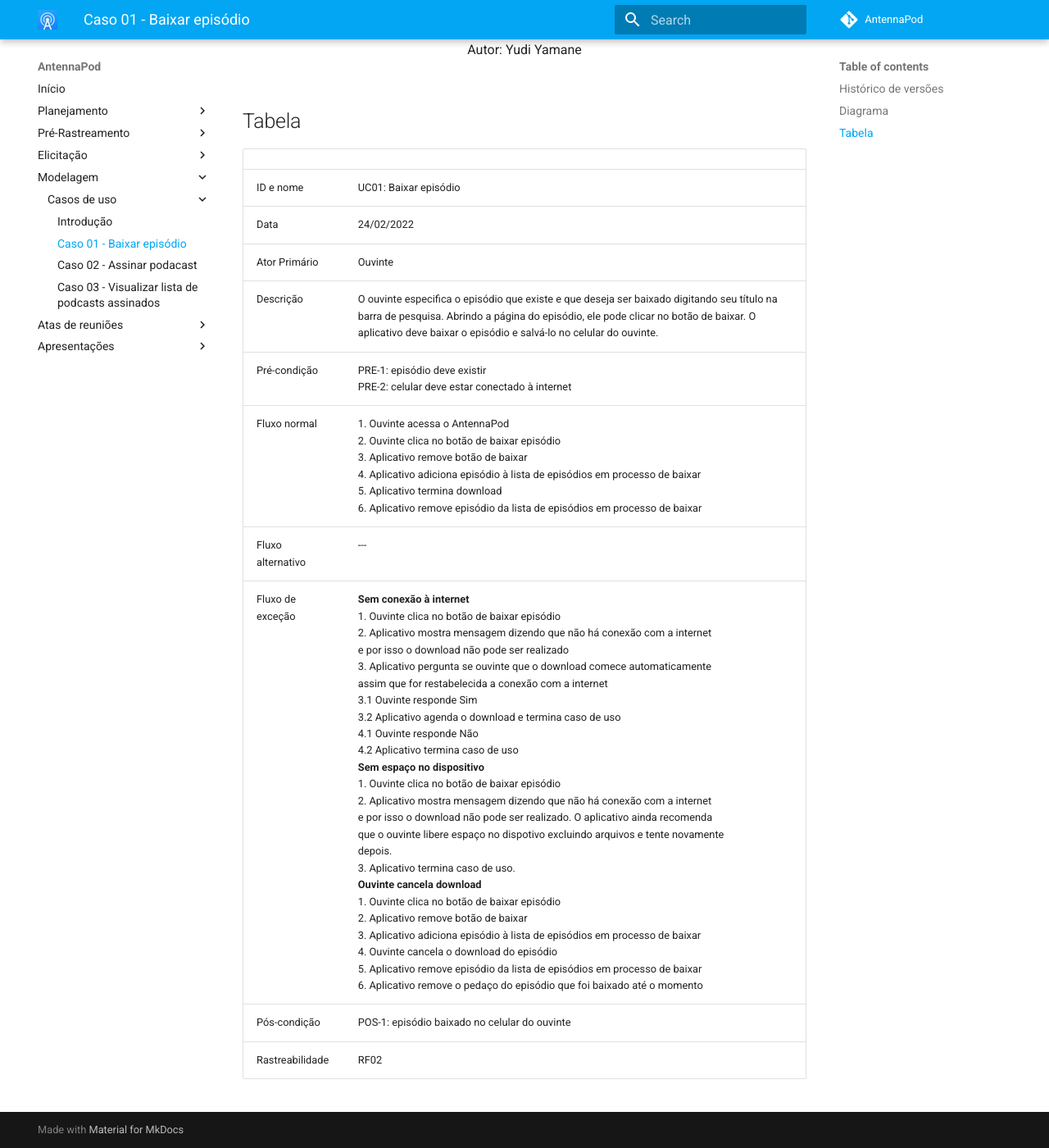
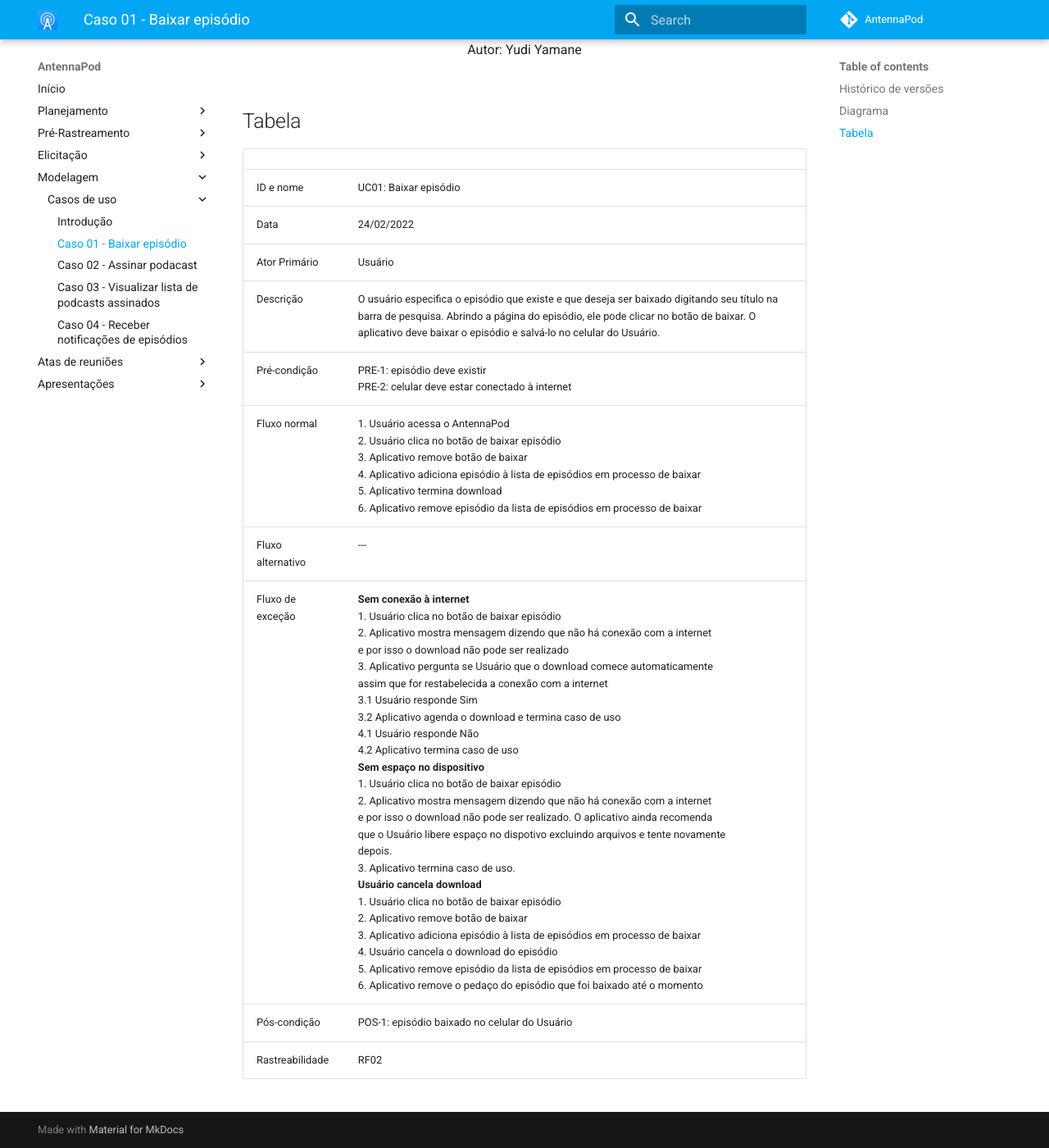
Before and after one commit to Requisitos-de-Software/2021.2-AntennaPod, an MkDocs documentation site: the page built from docs/modelagem/casosDeUso/uc01.md, in a window 1280 px wide and 1400 px high, scrolled down 802 px. Shown: the whole window at 82% size. Built offline with MkDocs 1.6.1 and Material for MkDocs 9.7.7, drawn with Linux system fonts in a browser that asks for light colours; comment, search, counter and statistics services are not loaded.

Commit message:
adicionado caso de uso e mais explicaçao na introduçao

```diff
--- a/docs/modelagem/casosDeUso/uc01.md
+++ b/docs/modelagem/casosDeUso/uc01.md
@@ -10,7 +10,7 @@
 
 ## Diagrama
 <figure markdown>
-  ![Heatmap](../../img/modelagem/uc01.png){ width="400" }
+  ![Caso de Uso 01: Baixar um episódio](../../img/modelagem/uc01.png){ width="400" }
   <figcaption> Diagrama caso de uso 01 </figcaption>
   Autor: Yudi Yamane
 </figure>
@@ -22,11 +22,11 @@
 | ----------------- | ----------------------------------------------------------------------------------------------------------------------------------------------------------------------------------------------------------------------------------------------------------------------------------------------------------------------------------------------------------------------------------------------------------------------------------------------------------------------------------------------------------------------------------------------------------------------------------------------------------------------------------------------------------------------------------------------------------------------------------------------------------------------------------------------------------------------------------------------------------------------------------------------------------------------------------------------------------------------------------------------------------------------------------------------------------------------------------------------------------------------------------------------------------------------------------------------------------------------------------------------------------------------------------------------------- |
 | ID e nome         | UC01: Baixar episódio                                                                                                                                                                                                                                                                                                                                                                                                                                                                                                                                                                                                                                                                                                                                                                                                                                                                                                                                                                                                                                                                                                                                                                                                                                                                                 |
 | Data              | 24/02/2022                                                                                                                                                                                                                                                                                                                                                                                                                                                                                                                                                                                                                                                                                                                                                                                                                                                                                                                                                                                                                                                                                                                                                                                                                                                                                            |
-| Ator Primário     | Ouvinte                                                                                                                                                                                                                                                                                                                                                                                                                                                                                                                                                                                                                                                                                                                                                                                                                                                                                                                                                                                                                                                                                                                                                                                                                                                                                               |
-| Descrição         | O ouvinte especifica o episódio que existe e que deseja ser baixado digitando seu título na barra de pesquisa. Abrindo a página do episódio, ele pode clicar no botão de baixar. O aplicativo deve baixar o episódio e salvá-lo no celular do ouvinte.                                                                                                                                                                                                                                                                                                                                                                                                                                                                                                                                                                                                                                                                                                                                                                                                                                                                                                                                                                                                                                                |
+| Ator Primário     | Usuário                                                                                                                                                                                                                                                                                                                                                                                                                                                                                                                                                                                                                                                                                                                                                                                                                                                                                                                                                                                                                                                                                                                                                                                                                                                                                               |
+| Descrição         | O usuário especifica o episódio que existe e que deseja ser baixado digitando seu título na barra de pesquisa. Abrindo a página do episódio, ele pode clicar no botão de baixar. O aplicativo deve baixar o episódio e salvá-lo no celular do Usuário.                                                                                                                                                                                                                                                                                                                                                                                                                                                                                                                                                                                                                                                                                                                                                                                                                                                                                                                                                                                                                                                |
 | Pré-condição      | PRE-1: episódio deve existir <br>  PRE-2: celular deve estar conectado à internet                                                                                                                                                                                                                                                                                                                                                                                                                                                                                                                                                                                                                                                                                                                                                                                                                                                                                                                                                                                                                                                                                                                                                                                                                     |
-| Fluxo normal      | 1. Ouvinte acessa o AntennaPod <br>2. Ouvinte clica no botão de baixar episódio  <br>3. Aplicativo remove botão de baixar  <br>4. Aplicativo adiciona episódio à lista de episódios em processo de baixar  <br>5. Aplicativo termina download  <br>6. Aplicativo remove episódio da lista de episódios em processo de baixar <br>                                                                                                                                                                                                                                                                                                                                                                                                                                                                                                                                                                                                                                                                                                                                                                                                                                                                                                                                                                     |
+| Fluxo normal      | 1. Usuário acessa o AntennaPod <br>2. Usuário clica no botão de baixar episódio  <br>3. Aplicativo remove botão de baixar  <br>4. Aplicativo adiciona episódio à lista de episódios em processo de baixar  <br>5. Aplicativo termina download  <br>6. Aplicativo remove episódio da lista de episódios em processo de baixar <br>                                                                                                                                                                                                                                                                                                                                                                                                                                                                                                                                                                                                                                                                                                                                                                                                                                                                                                                                                                     |
 | Fluxo alternativo | ---                                                                                                                                                                                                                                                                                                                                                                                                                                                                                                                                                                                                                                                                                                                                                                                                                                                                                                                                                                                                                                                                                                                                                                                                                                                                                                   |
-| Fluxo de exceção  | **Sem conexão à internet** <br> 1. Ouvinte clica no botão de baixar episódio <br> 2. Aplicativo mostra mensagem dizendo que não há conexão com a internet <br> e por isso o download não pode ser realizado <br> 3. Aplicativo pergunta se ouvinte que o download comece automaticamente <br> assim que for restabelecida a conexão com a internet <br> 3.1 Ouvinte responde Sim <br> 3.2 Aplicativo agenda o download e termina caso de uso <br> 4.1 Ouvinte responde Não <br> 4.2 Aplicativo termina caso de uso <br> **Sem espaço no dispositivo**<br> 1. Ouvinte clica no botão de baixar episódio <br> 2. Aplicativo mostra mensagem dizendo que não há conexão com a internet <br> e por isso o download não pode ser realizado. O aplicativo ainda recomenda  <br> que o ouvinte libere espaço no dispotivo excluindo arquivos e tente novamente<br> depois.<br> 3. Aplicativo termina caso de uso.<br> **Ouvinte cancela download**<br> 1. Ouvinte clica no botão de baixar episódio <br> 2. Aplicativo remove botão de baixar <br> 3. Aplicativo adiciona episódio à lista de episódios em processo de baixar <br> 4. Ouvinte cancela o download do episódio <br> 5. Aplicativo remove episódio da lista de episódios em processo de baixar <br> 6. Aplicativo remove o pedaço do episódio que foi baixado até o momento <br> |
-| Pós-condição      | POS-1: episódio baixado no celular do ouvinte                                                                                                                                                                                                                                                                                                                                                                                                                                                                                                                                                                                                                                                                                                                                                                                                                                                                                                                                                                                                                                                                                                                                                                                                                                                         |
+| Fluxo de exceção  | **Sem conexão à internet** <br> 1. Usuário clica no botão de baixar episódio <br> 2. Aplicativo mostra mensagem dizendo que não há conexão com a internet <br> e por isso o download não pode ser realizado <br> 3. Aplicativo pergunta se Usuário que o download comece automaticamente <br> assim que for restabelecida a conexão com a internet <br> 3.1 Usuário responde Sim <br> 3.2 Aplicativo agenda o download e termina caso de uso <br> 4.1 Usuário responde Não <br> 4.2 Aplicativo termina caso de uso <br> **Sem espaço no dispositivo**<br> 1. Usuário clica no botão de baixar episódio <br> 2. Aplicativo mostra mensagem dizendo que não há conexão com a internet <br> e por isso o download não pode ser realizado. O aplicativo ainda recomenda  <br> que o Usuário libere espaço no dispotivo excluindo arquivos e tente novamente<br> depois.<br> 3. Aplicativo termina caso de uso.<br> **Usuário cancela download**<br> 1. Usuário clica no botão de baixar episódio <br> 2. Aplicativo remove botão de baixar <br> 3. Aplicativo adiciona episódio à lista de episódios em processo de baixar <br> 4. Usuário cancela o download do episódio <br> 5. Aplicativo remove episódio da lista de episódios em processo de baixar <br> 6. Aplicativo remove o pedaço do episódio que foi baixado até o momento <br> |
+| Pós-condição      | POS-1: episódio baixado no celular do Usuário                                                                                                                                                                                                                                                                                                                                                                                                                                                                                                                                                                                                                                                                                                                                                                                                                                                                                                                                                                                                                                                                                                                                                                                                                                                         |
 | Rastreabilidade   | RF02                                                                                                                                                                                                                                                                                                                                                                                                                                                                                                                                                                                                                                                                                                                                                                                                                                                                                                                                                                                                                                                                                                                                                                                                                                                                                                  |
--- a/mkdocs.yml
+++ b/mkdocs.yml
@@ -37,6 +37,7 @@
       - Caso 01 - Baixar episódio: modelagem/casosDeUso/uc01.md
       - Caso 02 - Assinar podacast: modelagem/casosDeUso/uc02.md
       - Caso 03 - Visualizar lista de podcasts assinados: modelagem/casosDeUso/uc03.md
+      - Caso 04 - Receber notificações de episódios: modelagem/casosDeUso/uc04.md
   - Atas de reuniões:
     - Fevereiro:
       - Dia 02: reunioes/02-02.md
```
Also changed, not shown: docs/modelagem/casosDeUso/uc02.md (+6 -6 lines), docs/modelagem/casosDeUso/uc03.md (+5 -5 lines), docs/modelagem/casosDeUso/uc04.md (added, +32 -0 lines), docs/img/modelagem/discord.png (renamed from docs/img/discord.png), docs/img/modelagem/uc04.png (added), docs/img/planejamento/cronograma.md (renamed from docs/planejamento/cronograma.md), docs/img/planejamento/heatmap.md (renamed from docs/planejamento/heatmap.md), docs/img/planejamento/metodologia.md (renamed from docs/planejamento/metodologia.md).
